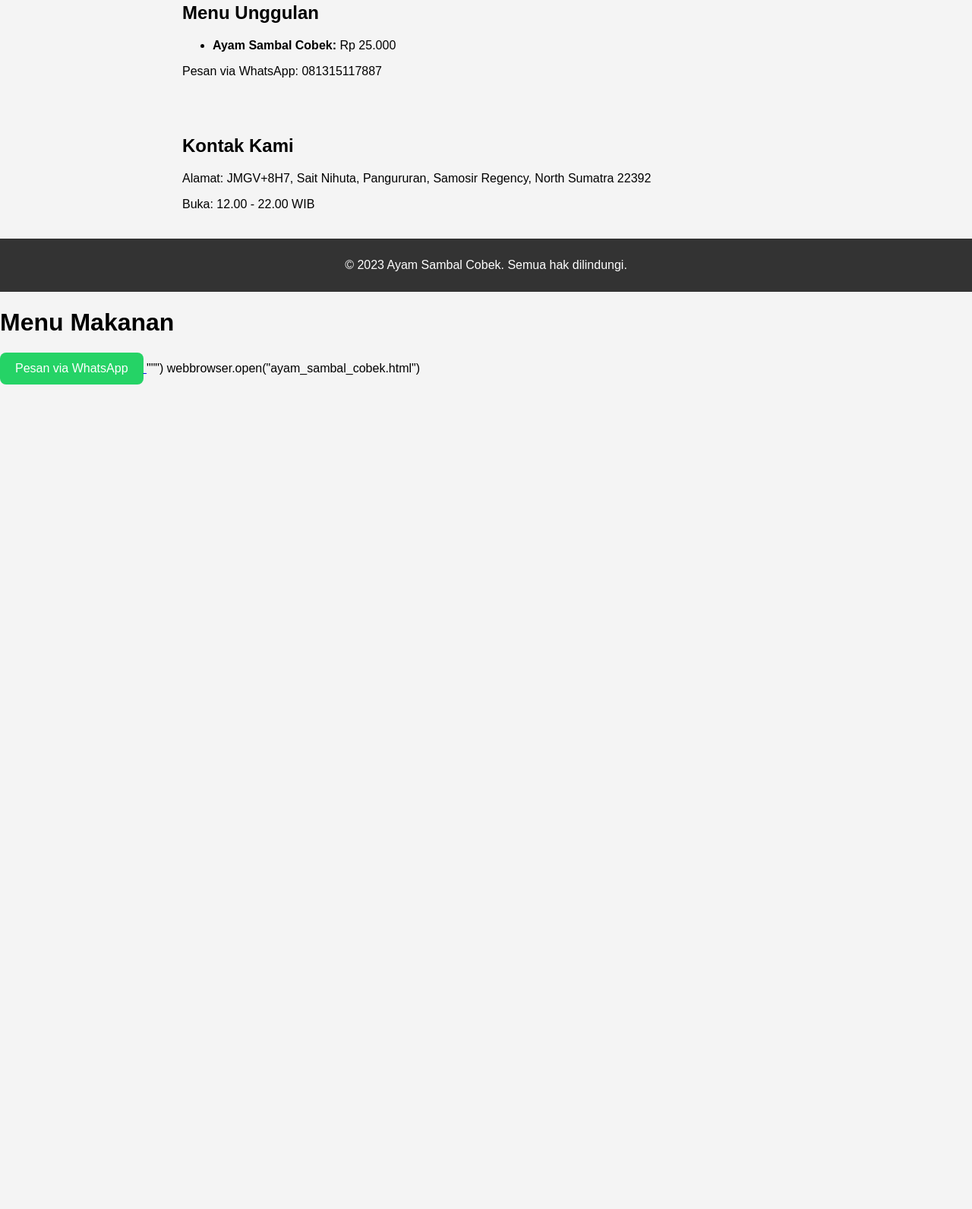
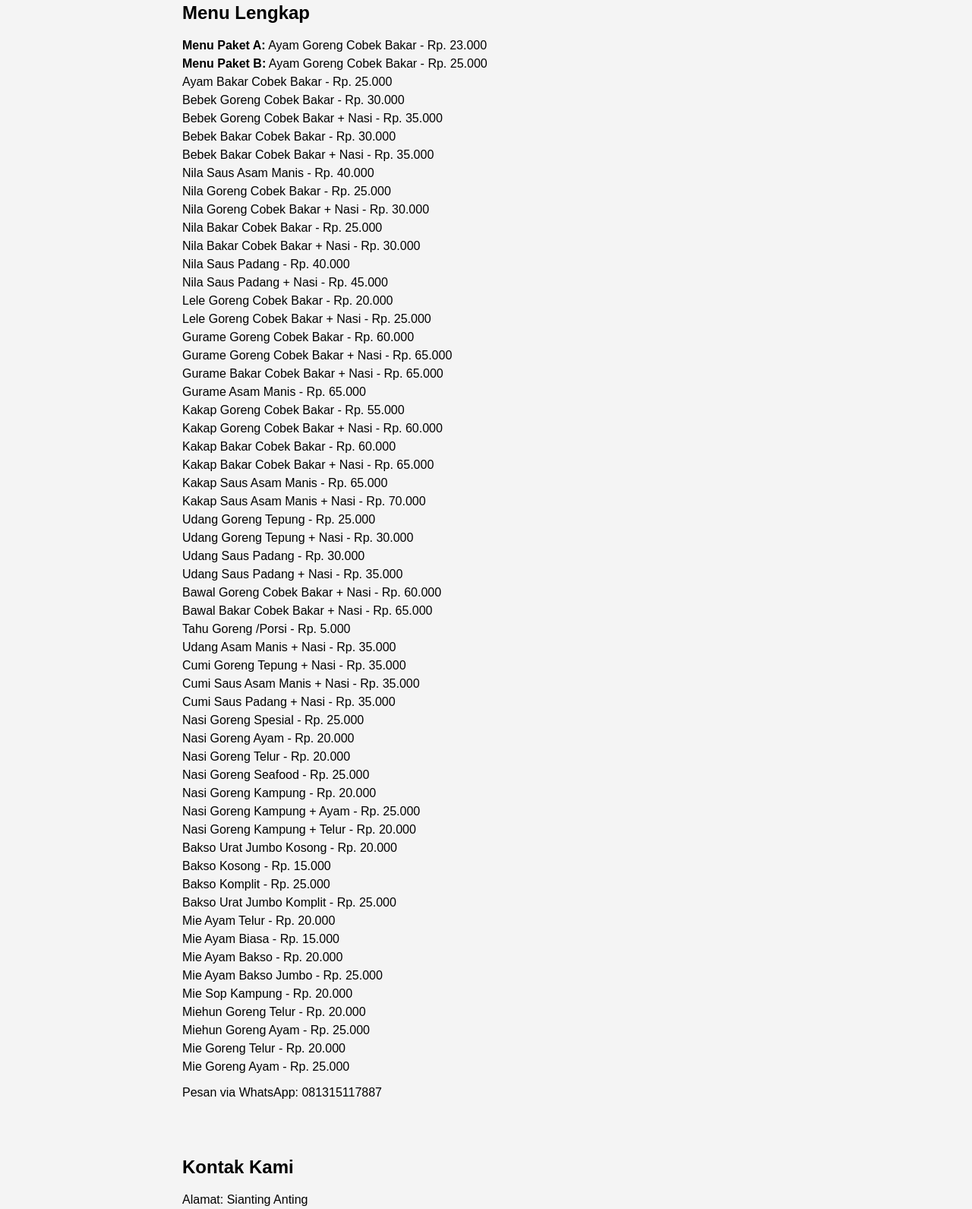
Before and after one commit to Sambal-bakar-cobek/ayam-sambal-cobek, a plain HTML site: page index.html in a window 1280 px wide. Shown: the part 389-1980 px from the top of the page at 76% size. Before the commit the page ends 895 px from the top, so only its background shows below. Drawn offline with Linux system fonts and the light colour scheme.

Commit message:
Update index.html

```diff
--- a/index.html
+++ b/index.html
@@ -15,6 +15,8 @@ with open("ayam_sambal_cobek.html", "w", encoding="utf-8") as f:
         nav a { color: white; margin: 0 15px; text-decoration: none; }
         section { padding: 20px; max-width: 800px; margin: auto; }
         footer { background-color: #333; color: white; text-align: center; padding: 10px; }
+        ul { list-style-type: none; padding-left: 0; }
+        li { margin-bottom: 6px; }
     </style>
 </head>
 <body>
@@ -35,23 +37,79 @@ with open("ayam_sambal_cobek.html", "w", encoding="utf-8") as f:
     </section>
 
     <section id="menu">
-        <h2>Menu Unggulan</h2>
+        <h2>Menu Lengkap</h2>
         <ul>
-            <li><strong>Ayam Sambal Cobek:</strong> Rp 25.000</li>
+            <li><strong>Menu Paket A:</strong> Ayam Goreng Cobek Bakar - Rp. 23.000</li>
+            <li><strong>Menu Paket B:</strong> Ayam Goreng Cobek Bakar - Rp. 25.000</li>
+            <li>Ayam Bakar Cobek Bakar - Rp. 25.000</li>
+            <li>Bebek Goreng Cobek Bakar - Rp. 30.000</li>
+            <li>Bebek Goreng Cobek Bakar + Nasi - Rp. 35.000</li>
+            <li>Bebek Bakar Cobek Bakar - Rp. 30.000</li>
+            <li>Bebek Bakar Cobek Bakar + Nasi - Rp. 35.000</li>
+            <li>Nila Saus Asam Manis - Rp. 40.000</li>
+            <li>Nila Goreng Cobek Bakar - Rp. 25.000</li>
+            <li>Nila Goreng Cobek Bakar + Nasi - Rp. 30.000</li>
+            <li>Nila Bakar Cobek Bakar - Rp. 25.000</li>
+            <li>Nila Bakar Cobek Bakar + Nasi - Rp. 30.000</li>
+            <li>Nila Saus Padang - Rp. 40.000</li>
+            <li>Nila Saus Padang + Nasi - Rp. 45.000</li>
+            <li>Lele Goreng Cobek Bakar - Rp. 20.000</li>
+            <li>Lele Goreng Cobek Bakar + Nasi - Rp. 25.000</li>
+            <li>Gurame Goreng Cobek Bakar - Rp. 60.000</li>
+            <li>Gurame Goreng Cobek Bakar + Nasi - Rp. 65.000</li>
+            <li>Gurame Bakar Cobek Bakar + Nasi - Rp. 65.000</li>
+            <li>Gurame Asam Manis - Rp. 65.000</li>
+            <li>Kakap Goreng Cobek Bakar - Rp. 55.000</li>
+            <li>Kakap Goreng Cobek Bakar + Nasi - Rp. 60.000</li>
+            <li>Kakap Bakar Cobek Bakar - Rp. 60.000</li>
+            <li>Kakap Bakar Cobek Bakar + Nasi - Rp. 65.000</li>
+            <li>Kakap Saus Asam Manis - Rp. 65.000</li>
+            <li>Kakap Saus Asam Manis + Nasi - Rp. 70.000</li>
+            <li>Udang Goreng Tepung - Rp. 25.000</li>
+            <li>Udang Goreng Tepung + Nasi - Rp. 30.000</li>
+            <li>Udang Saus Padang - Rp. 30.000</li>
+            <li>Udang Saus Padang + Nasi - Rp. 35.000</li>
+            <li>Bawal Goreng Cobek Bakar + Nasi - Rp. 60.000</li>
+            <li>Bawal Bakar Cobek Bakar + Nasi - Rp. 65.000</li>
+            <li>Tahu Goreng /Porsi - Rp. 5.000</li>
+            <li>Udang Asam Manis + Nasi - Rp. 35.000</li>
+            <li>Cumi Goreng Tepung + Nasi - Rp. 35.000</li>
+            <li>Cumi Saus Asam Manis + Nasi - Rp. 35.000</li>
+            <li>Cumi Saus Padang + Nasi - Rp. 35.000</li>
+            <li>Nasi Goreng Spesial - Rp. 25.000</li>
+            <li>Nasi Goreng Ayam - Rp. 20.000</li>
+            <li>Nasi Goreng Telur - Rp. 20.000</li>
+            <li>Nasi Goreng Seafood - Rp. 25.000</li>
+            <li>Nasi Goreng Kampung - Rp. 20.000</li>
+            <li>Nasi Goreng Kampung + Ayam - Rp. 25.000</li>
+            <li>Nasi Goreng Kampung + Telur - Rp. 20.000</li>
+            <li>Bakso Urat Jumbo Kosong - Rp. 20.000</li>
+            <li>Bakso Kosong - Rp. 15.000</li>
+            <li>Bakso Komplit - Rp. 25.000</li>
+            <li>Bakso Urat Jumbo Komplit - Rp. 25.000</li>
+            <li>Mie Ayam Telur - Rp. 20.000</li>
+            <li>Mie Ayam Biasa - Rp. 15.000</li>
+            <li>Mie Ayam Bakso - Rp. 20.000</li>
+            <li>Mie Ayam Bakso Jumbo - Rp. 25.000</li>
+            <li>Mie Sop Kampung - Rp. 20.000</li>
+            <li>Miehun Goreng Telur - Rp. 20.000</li>
+            <li>Miehun Goreng Ayam - Rp. 25.000</li>
+            <li>Mie Goreng Telur - Rp. 20.000</li>
+            <li>Mie Goreng Ayam - Rp. 25.000</li>
         </ul>
         <p>Pesan via WhatsApp: 081315117887</p>
     </section>
 
     <section id="kontak">
         <h2>Kontak Kami</h2>
-        <p>Alamat: JMGV+8H7, Sait Nihuta, Pangururan, Samosir Regency, North Sumatra 22392</p>
+        <p>Alamat: Sianting Anting</p>
         <p>Buka: 12.00 - 22.00 WIB</p>
     </section>
 
     <footer>
         <p>&copy; 2023 Ayam Sambal Cobek. Semua hak dilindungi.</p>
     </footer>
-    <body>
+
     <h1>Menu Makanan</h1>
     <a href="https://wa.me/6281315117887" target="_blank">
         <button style="
@@ -65,8 +123,6 @@ with open("ayam_sambal_cobek.html", "w", encoding="utf-8") as f:
             Pesan via WhatsApp
         </button>
     </a>
-
-</body>
 </body>
 </html>
 """)
```
Lines whose indentation alone changed are shown as unchanged.
